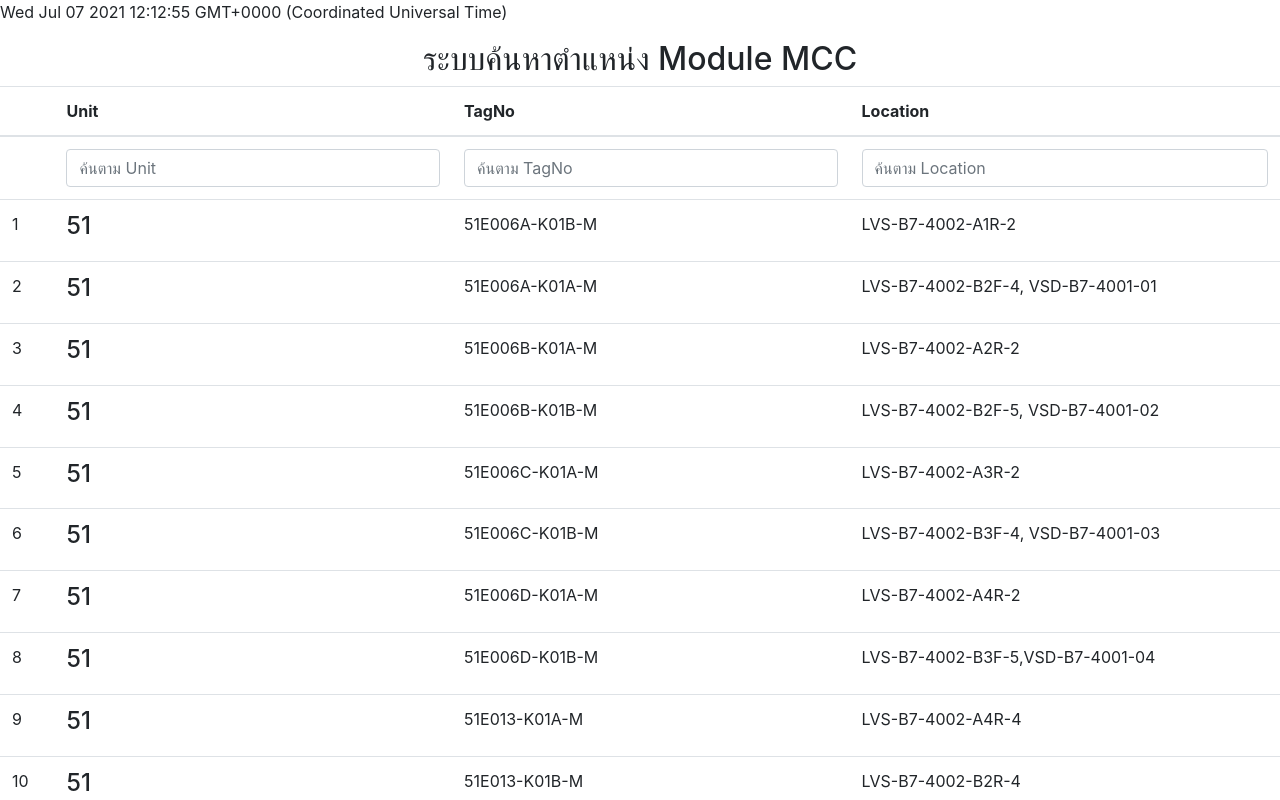
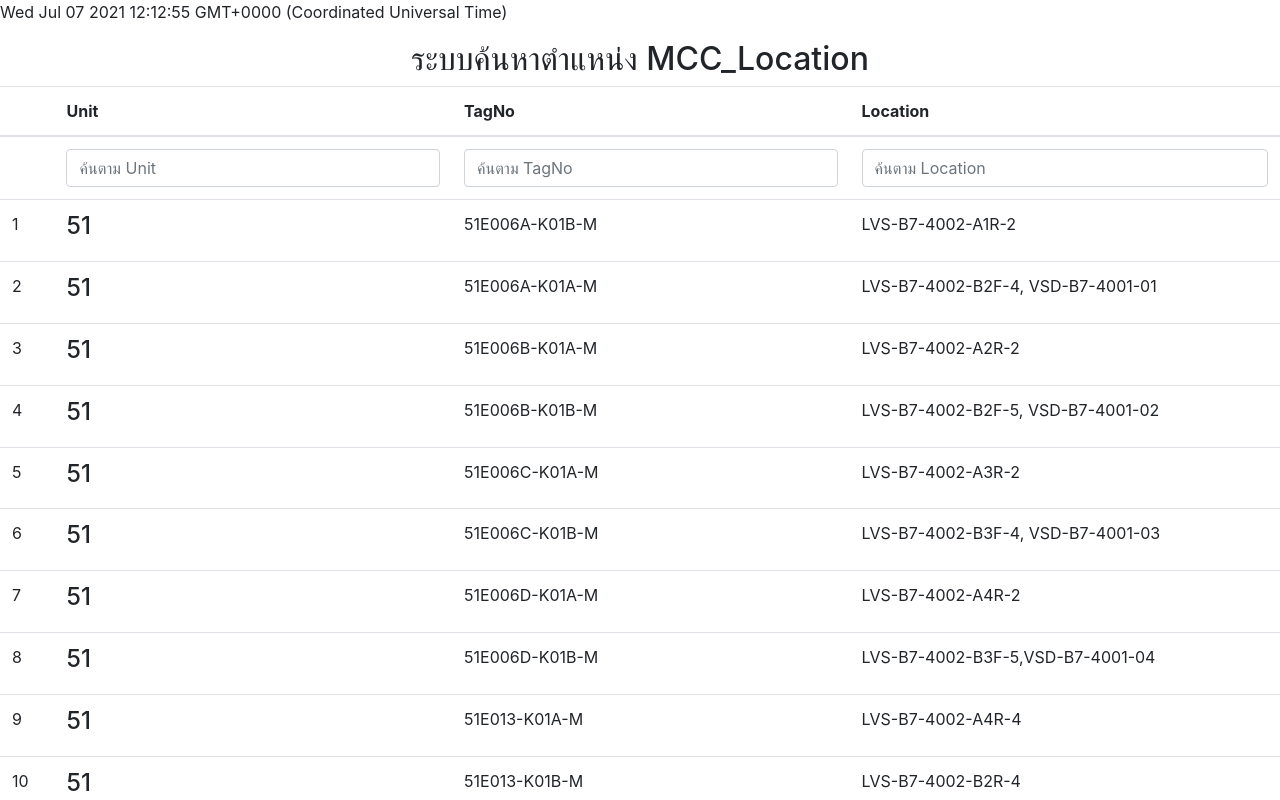
Before and after one commit to chanphiw/MCC_Location, a plain HTML site: page index.html in a window 1280 px wide. Shown: the top 800 px of the page. Drawn offline with nearby package versions, Linux system fonts and the light colour scheme; some packages are replaced by stand-ins of ours; a script that the page names is missing.

Commit message:
Update index.html

```diff
--- a/index.html
+++ b/index.html
@@ -68,7 +68,7 @@
          document.getElementById("demo").innerHTML = d;
       </script>
       <div ng-app="app" ng-controller="uhv">
-         <h2 class="text-center">ระบบค้นหาตำแหน่ง Module MCC </h2>
+         <h2 class="text-center">ระบบค้นหาตำแหน่ง MCC_Location </h2>
          <div class="row">
             <div class="col-lg-12">
                <table class="table table-hover">
```
